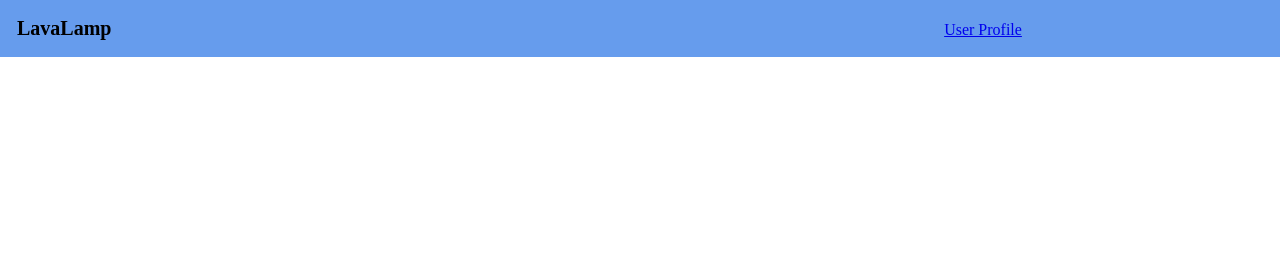
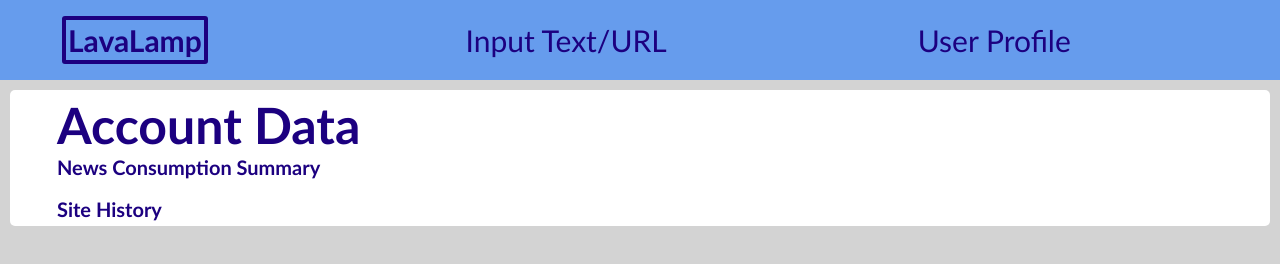
Before and after one commit to lsqrouse/Boilermake-Extension, a browser extension: page Chrome Extension Testing/userPage/index.html in a window 1280 px wide. Drawn offline with Linux system fonts and the light colour scheme.

Commit message:
fleshed out userProfile site and made style changes

```diff
--- a/Chrome Extension Testing/userPage/index.html
+++ b/Chrome Extension Testing/userPage/index.html
@@ -6,12 +6,24 @@
 	</head>
 	<body>
 		<div id="myHeader">
-			<table class="table1">
+			<table border="1" class="table1">
       		<tr>
-      			<td><h1> LavaLamp </h1></td>
-      			<td><a href="userPage/index.html" target="_blank"> User Profile </a></td>
+      			<td><h1 style='border:4px black solid; border-radius:3px; border-color:#1c0080;	font-size:30px;'> LavaLamp </h1></td>
+      			<td><a href="getInput.html"> Input Text/URL </a>
+      			<td><a href="index.html"> User Profile </a></td>
       		</tr>
       	</table>
   	</div>
+  	<script src="loadUser.js"> </script>
+  	<div class="main">
+  		<h1 style='	font-size:50px;'>Account Data</h1> <br>
+  		<div class="summary">
+  			<h2> News Consumption Summary </h2>
+  		</div>
+  		<br>
+  		<div class="history">
+  			<h2>Site History</h2>
+  		</div>
+  	</div>
 	</body>
 </html>
--- a/Chrome Extension Testing/userPage/style.css
+++ b/Chrome Extension Testing/userPage/style.css
@@ -11,14 +11,50 @@
 table.table1 {
 	background-color:#669ced;
 	margin:0;
-	padding: 0;
+	padding: 20px;
 	width:100%;
 }
 
+table.table1 td {
+	text-align:left;
+
+}
+
+a {
+	text-decoration:none;
+	font-family: Trebuchet MS, sans-serif;
+	font-size:30px;
+	margin: 20px;
+	color:#1c0080;
+}
+
+
 h1 {
-	font-size:20px;
-	font:Arial;
+	font-family: Trebuchet MS, sans-serif;
 	text-align:left;
-	padding: 15px;
-	width: 189px;
+	padding: 2px;
+	display: inline;
+	margin: 40px;
+	color: #1c0080;
 }
+
+body {
+	background-color: lightgray;
+}
+
+div.main {
+	background-color: white;
+	border-radius: 5px;
+	margin: 10px;
+	padding: 5px;
+}
+
+h2 {
+	font-family: Trebuchet MS, sans-serif;
+	text-align:left;
+	padding: 2px;
+	display: inline;
+	margin: 40px;
+	color: #1c0080;
+	font-size: 20px;
+}
```
Also changed, not shown: Chrome Extension Testing/userPage/getInput.html (added, +25 -0 lines), Chrome Extension Testing/userPage/loadUser.js (added). Lines whose indentation alone changed are shown as unchanged.
